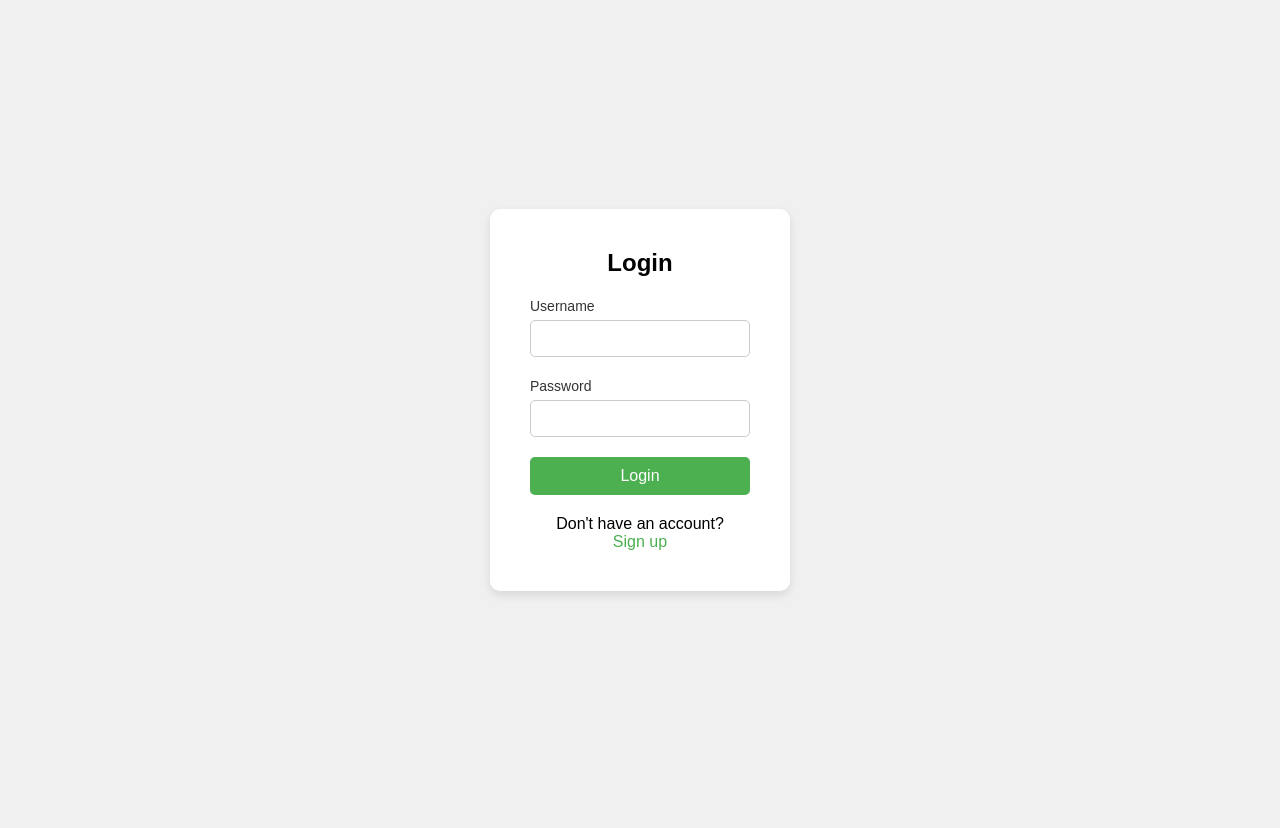
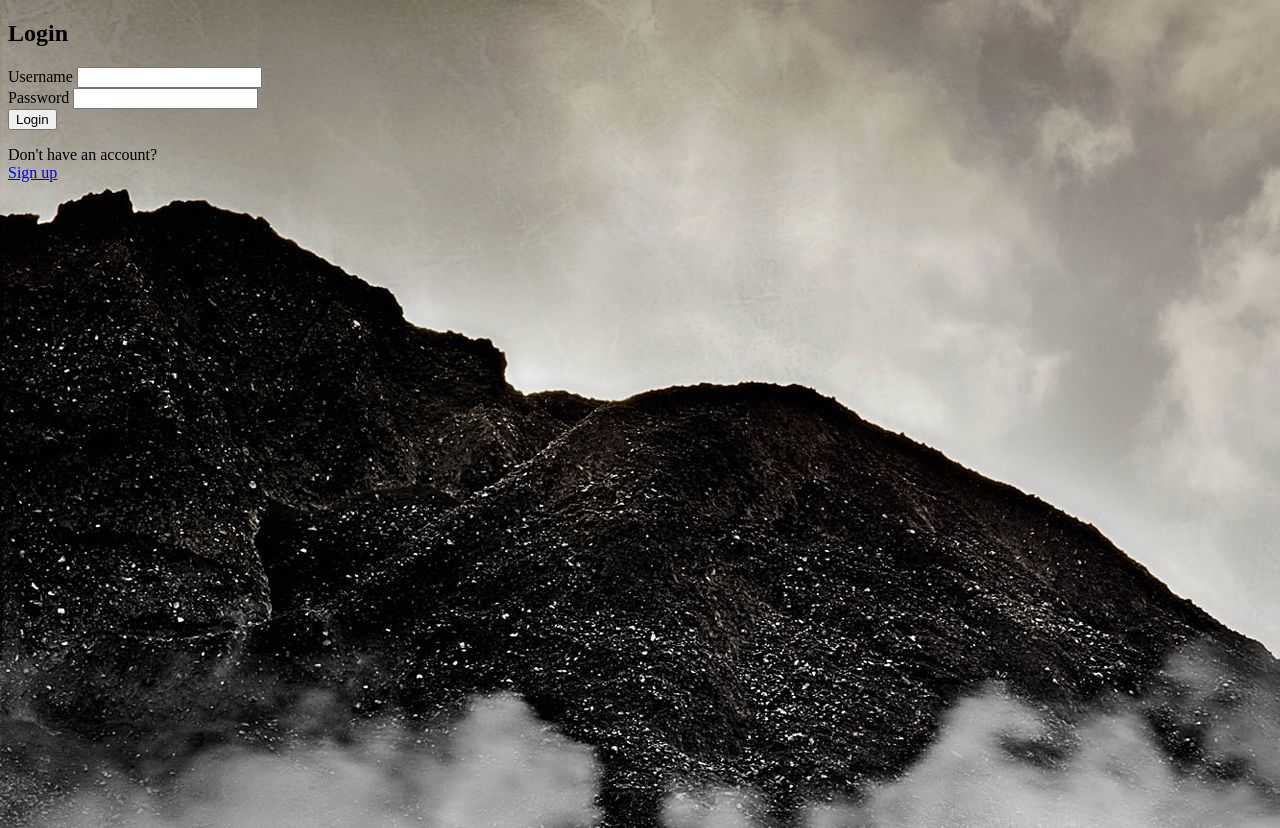
Before and after one commit to psarkar8585/On-Demand-Logistics-Platform-for-Goods-Transportation, a Flask app: template templates/userlogin.html in a window 1280 px wide. Before the commit the page ends 595 px from the top, so only its background shows below. Run offline with Flask 3, Linux system fonts and the light colour scheme; the template is opened without the code that fills it, so the values that code supplies are empty; some libraries are stand-ins or nearby versions.

Commit message:
index page design

```diff
--- a/app.py
+++ b/app.py
@@ -35,5 +35,22 @@ def home():
     else:
         return "Failed to connect to the database."
 
+@app.route('/')
+def index():
+    return render_template('index.html')  # The HTML file with the frontend code goes here.
+
+@app.route('/get-price', methods=['POST'])
+def get_price():
+    location = request.form['location']
+    destination = request.form['destination']
+
+    # In real-world apps, call an API or calculate price dynamically here.
+    # For now, we'll mock up a price based on static data.
+
+    mock_price = 15.99  # Example static price
+    return f"Estimated price from {location} to {destination} is ${mock_price:.2f}"
+
+# @app.route('/user')
+
 if __name__ == '__main__':
     app.run(debug=True)
--- a/static/style.css
+++ b/static/style.css
@@ -1,73 +1,38 @@
-* {
-    margin: 0;
-    padding: 0;
-    box-sizing: border-box;
-    font-family: 'Arial', sans-serif;
+body{
+    background-image: url('images/bg.jpeg');
+
+    background-attachment: fixed;
+    background-repeat: no-repeat;
+    height: 100vh;
 }
-
-body {
-    height: 100vh;
-    display: flex;
-    justify-content: center;
-    align-items: center;
-    background-color: #f0f0f0;
+.ride-request {
+    max-width: 400px;
+    margin: 50px auto;
+    padding: 20px;
+    border-radius: 10px;
+    background-color: #f2f2f2;
+    box-shadow: 0 2px 10px rgba(0, 0, 0, 0.1);
 }
-
-.login-container {
-    background-color: white;
-    padding: 40px;
-    border-radius: 10px;
-    box-shadow: 0px 4px 10px rgba(0, 0, 0, 0.1);
-    width: 300px;
-}
-
-h2 {
+.ride-request h2 {
     text-align: center;
-    margin-bottom: 20px;
-}
-
-.input-group {
-    margin-bottom: 20px;
-}
-
-label {
-    font-size: 14px;
     color: #333;
 }
-
-input[type="text"], input[type="password"] {
+.ride-request input {
     width: 100%;
     padding: 10px;
-    margin-top: 5px;
+    margin: 10px 0;
     border: 1px solid #ccc;
     border-radius: 5px;
 }
-
-button {
+.ride-request button {
     width: 100%;
     padding: 10px;
-    background-color: #4CAF50;
+    background-color: #007bff;
     color: white;
     border: none;
     border-radius: 5px;
-    font-size: 16px;
     cursor: pointer;
 }
-
-button:hover {
-    background-color: #45a049;
+.ride-request button:hover {
+    background-color: #0056b3;
 }
-
-.signup-text {
-    text-align: center;
-    margin-top: 10px;
-}
-
-.signup-text a {
-    color: #4CAF50;
-    text-decoration: none;
-}
-
-.signup-text a:hover {
-    text-decoration: underline;
-}
```
Also changed, not shown: templates/index.html (+50 -0 lines), static/images/bg.jpeg (added).
